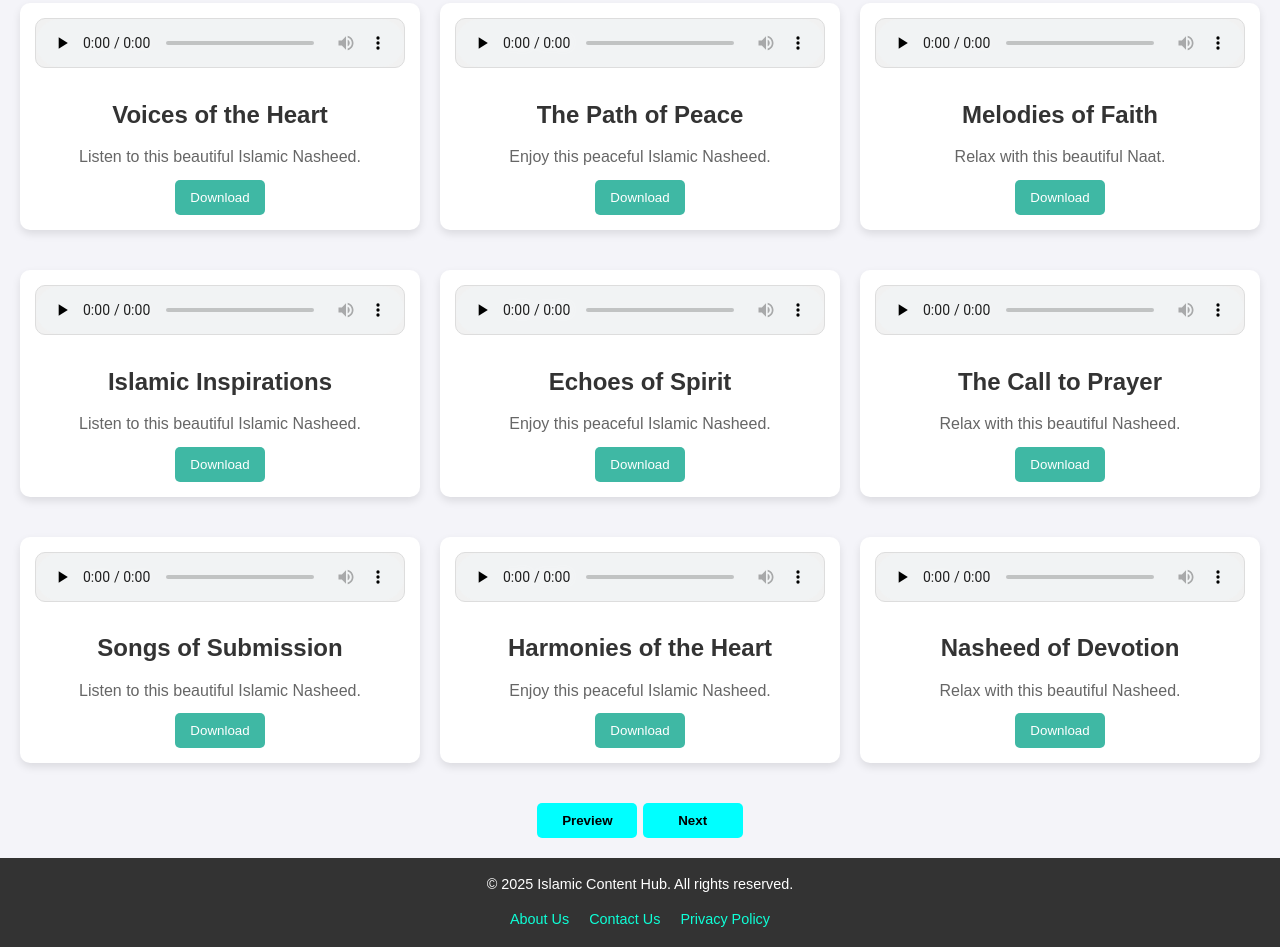
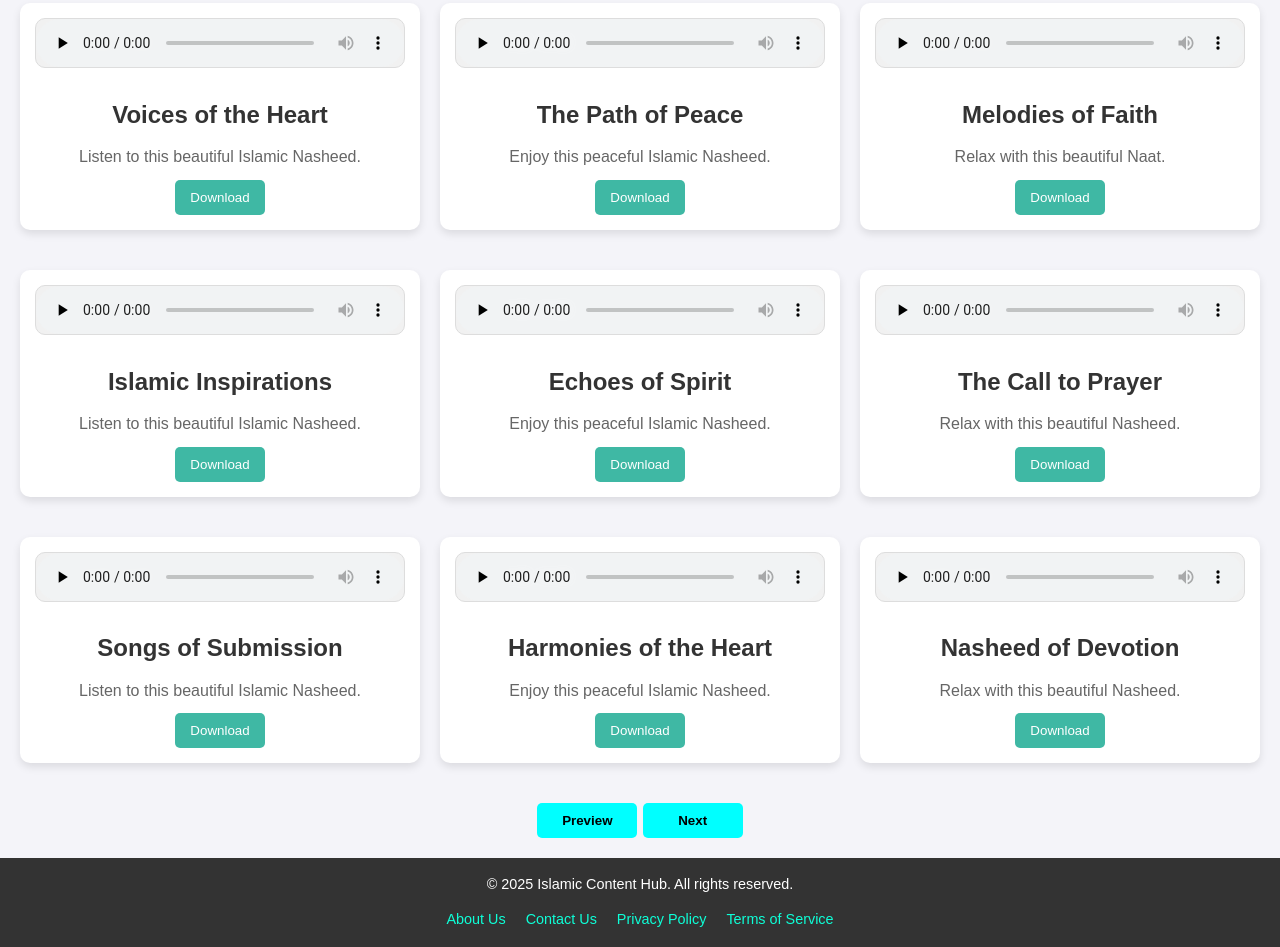
Before and after one commit to IslamicContentHub/IslamicContentHub, a plain HTML site: page pages/nasheeds.html in a window 1280 px wide. Shown: the part 883-1830 px from the top of the page. Drawn offline with Linux system fonts and the light colour scheme.

Commit message:
Update nasheeds.html

```diff
--- a/pages/nasheeds.html
+++ b/pages/nasheeds.html
@@ -204,6 +204,7 @@
                 <li><a href="about.html">About Us</a></li>
                 <li><a href="contact.html">Contact Us</a></li>
                 <li><a href="privacy.html">Privacy Policy</a></li>
+                <li><a href="terms-of-service.html">Terms of Service</a></li>
             </ul>
         </div>
     </footer>
```
